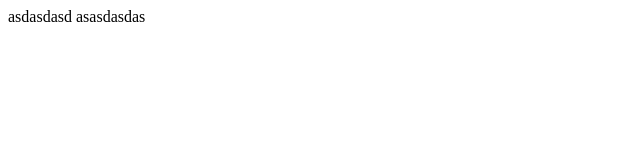
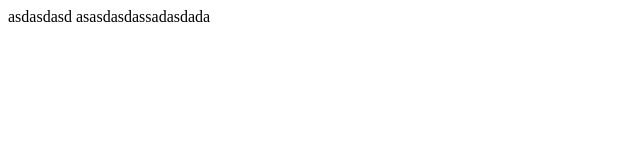
Before and after one commit to ibrahimnabi80/myapp, a plain HTML site: page index.html in a window 1280 px wide. Shown: the full height of the page, 0-640 px from the left. Drawn offline with Linux system fonts and the light colour scheme.

Commit message:
One More Change

```diff
--- a/index.html
+++ b/index.html
@@ -7,6 +7,6 @@
     <title>Document</title>
 </head>
 <body>
-    asdasdasd asasdasdas
+    asdasdasd asasdasdassadasdada
 </body>
 </html>
```
